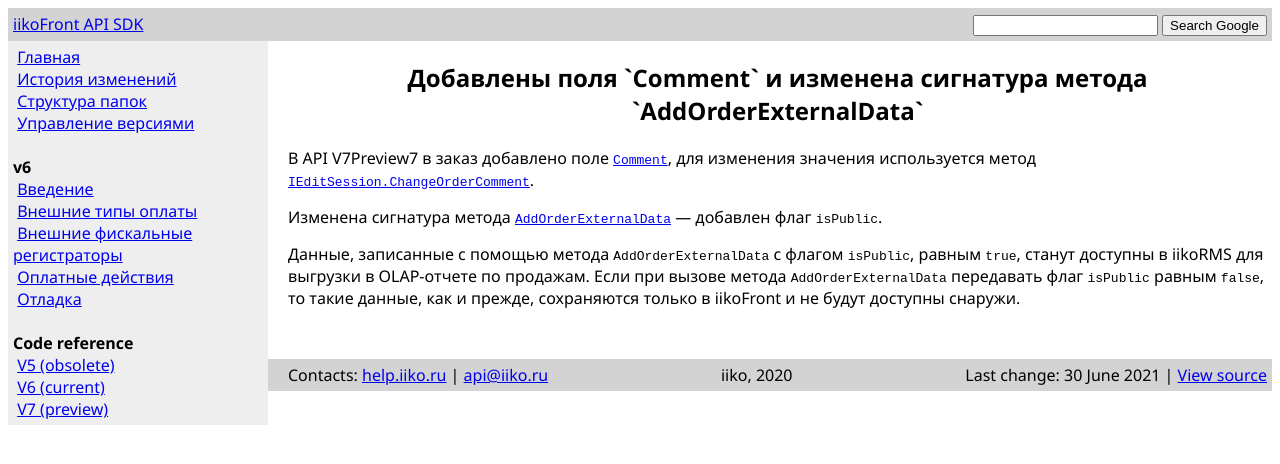
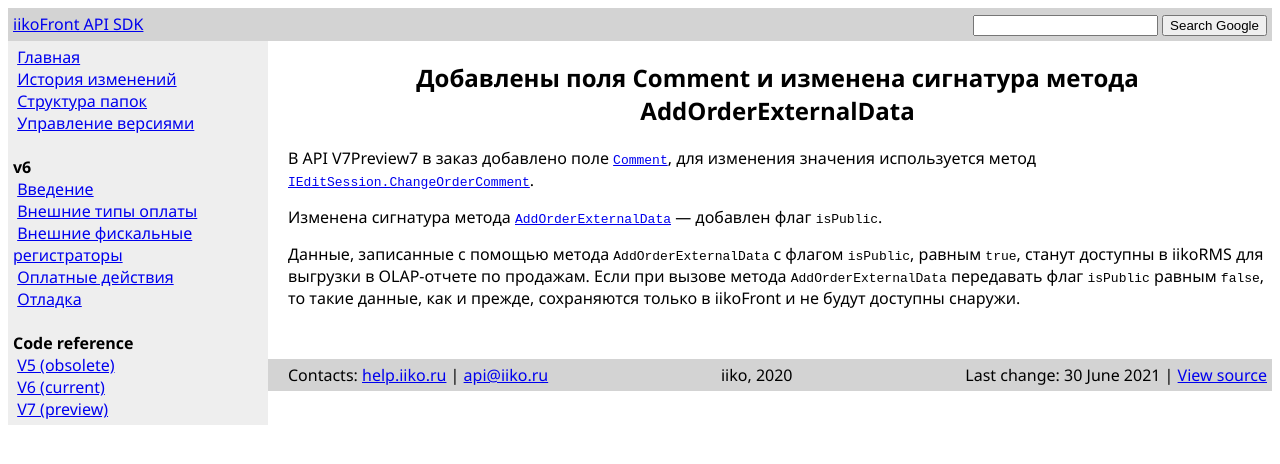
Before and after one commit to iiko/front.api.doc, a Jekyll site: the page built from _posts/2021-06-17-comment-and-public-external-data.md, in a window 1280 px wide. Shown: the top 464 px of the page. Built offline with Jekyll 4.4.1, drawn with Linux system fonts in a browser that asks for light colours.

Commit message:
Исправить заголовок новости

```diff
--- a/_posts/2021-06-17-comment-and-public-external-data.md
+++ b/_posts/2021-06-17-comment-and-public-external-data.md
@@ -1,5 +1,5 @@
 ---
-title: Добавлены поля `Comment` и изменена сигнатура метода  `AddOrderExternalData`
+title: Добавлены поля Comment и изменена сигнатура метода  AddOrderExternalData
 layout: default
 ---
 
```
